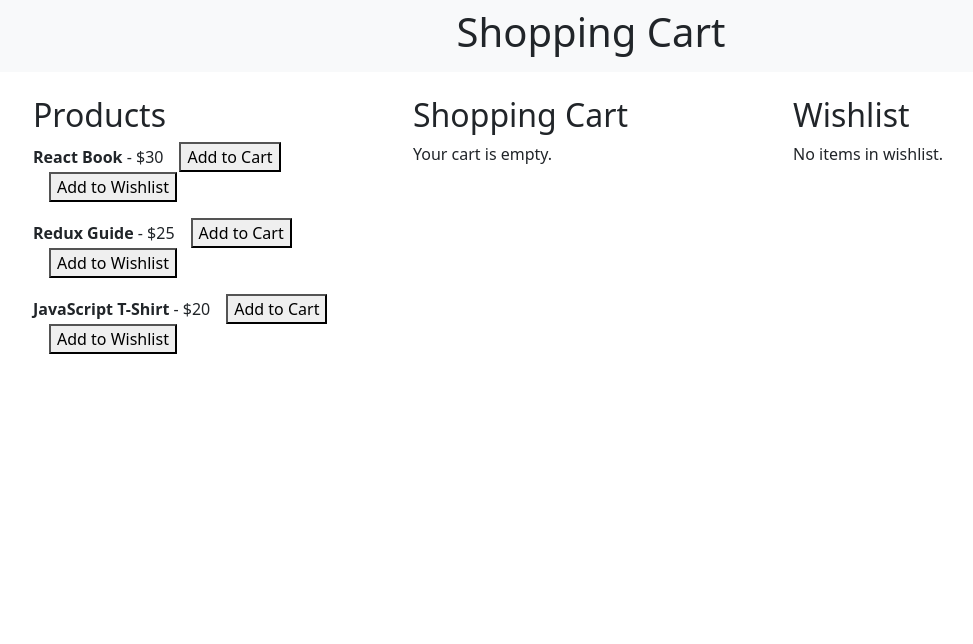
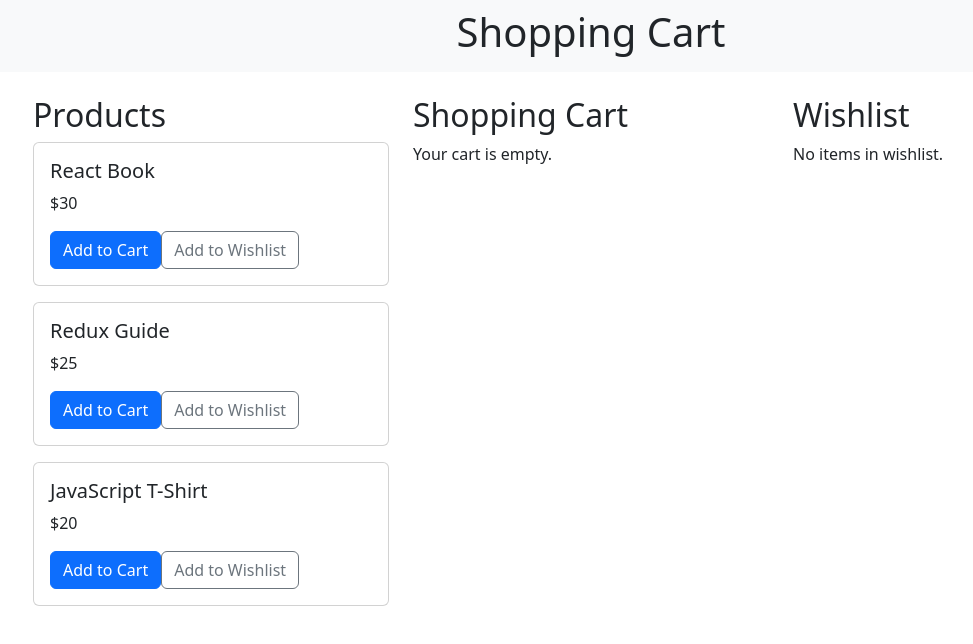
Before and after one commit to acciojob/shopping-cart-redux-saiakhilrevu03, a React app: page / in a window 1280 px wide. Shown: the top 644 px of the page, without its empty margins (49-1022 px from the left). Built offline with nearby package versions, Linux system fonts and the light colour scheme.

Commit message:
Update ProductList.jsx

```diff
--- a/src/components/ProductList.jsx
+++ b/src/components/ProductList.jsx
@@ -25,12 +25,23 @@ const ProductList = () => {
     <div>
       <h2>Products</h2>
       {products.map(p => (
-        <div key={p.id} style={{ marginBottom: '1rem' }}>
-          <strong>{p.name}</strong> - ${p.price}
-          <button style={{ marginLeft: '1rem' }} onClick={() => dispatch(addItem(p))}>Add to Cart</button>
-          <button style={{ marginLeft: '1rem' }} onClick={() => toggleWishlist(p.id)}>
-            {wishlist.includes(p.id) ? 'Remove from Wishlist' : 'Add to Wishlist'}
-          </button>
+        <div key={p.id} className="custom-card card mb-3">
+          <div className="card-body">
+            <h5 className="card-title">{p.name}</h5>
+            <p className="card-text">${p.price}</p>
+            <button
+              className="btn btn-primary"
+              onClick={() => dispatch(addItem(p))}
+            >
+              Add to Cart
+            </button>
+            <button
+              className="btn btn-outline-secondary ml-2"
+              onClick={() => toggleWishlist(p.id)}
+            >
+              {wishlist.includes(p.id) ? 'Remove from Wishlist' : 'Add to Wishlist'}
+            </button>
+          </div>
         </div>
       ))}
     </div>
```
